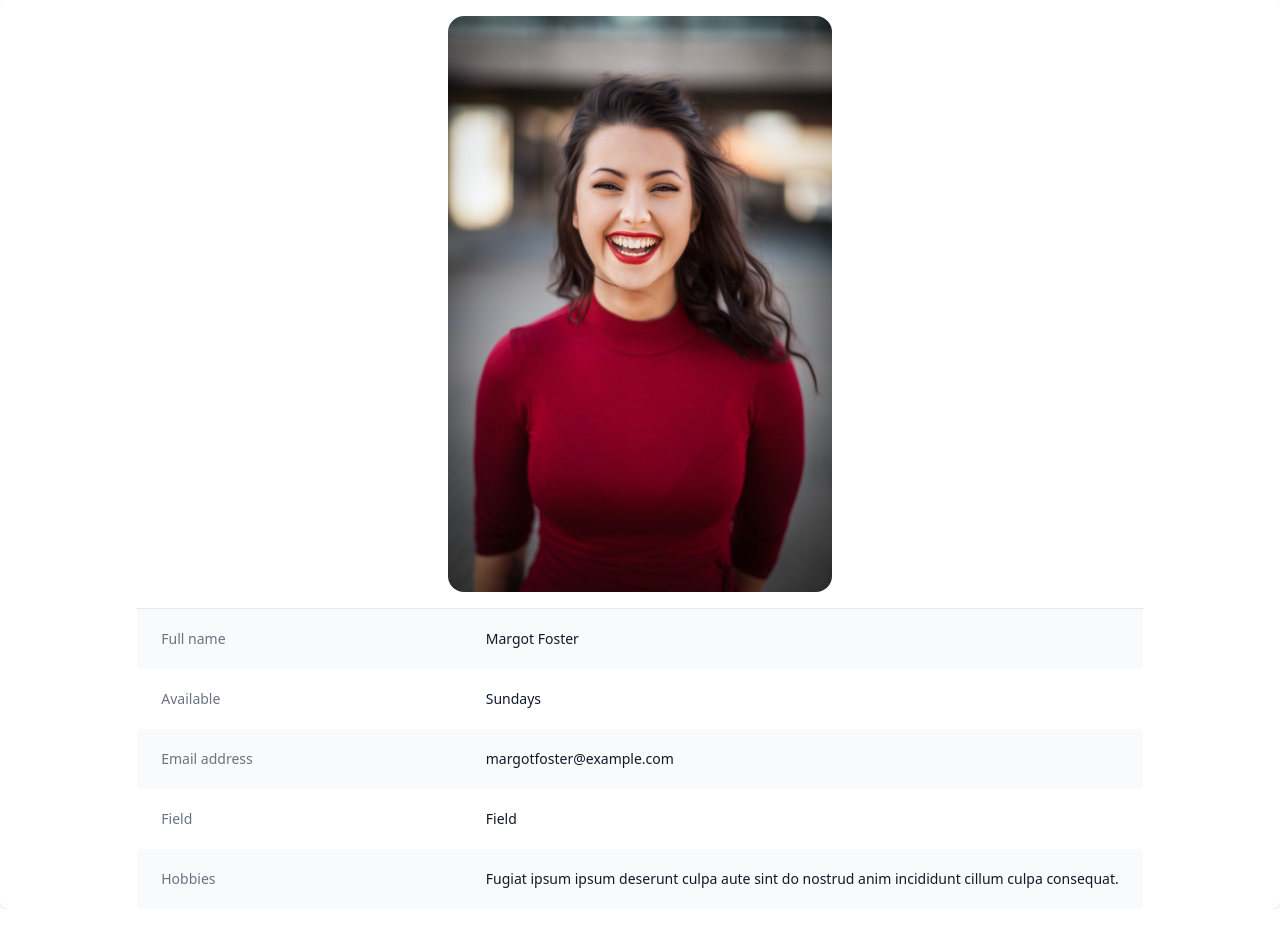
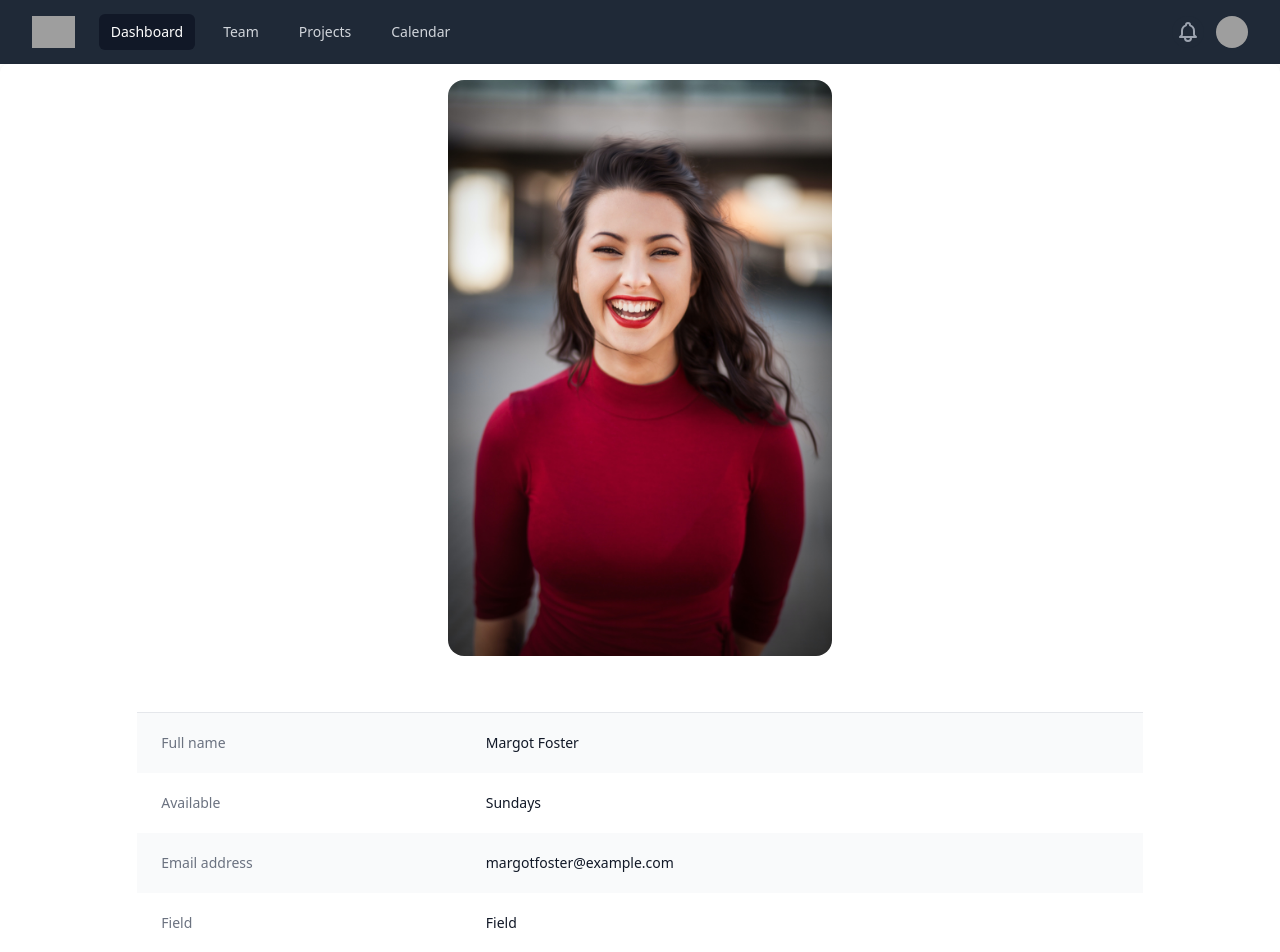
Before and after one commit to aymeeflores/social-app, a React (Create React App) app in the folder client/: page / in a window 1280 px wide. Shown: the top 952 px of the page. Before the commit the page ends 909 px from the top, so only its background shows below. Built offline with nearby package versions, Linux system fonts and the light colour scheme; grey boxes are pictures that could not be loaded.

Commit message:
profileview page

```diff
--- a/client/package.json
+++ b/client/package.json
@@ -3,6 +3,8 @@
   "version": "0.1.0",
   "private": true,
   "dependencies": {
+    "@headlessui/react": "^1.6.5",
+    "@heroicons/react": "^1.0.6",
     "@testing-library/jest-dom": "^5.16.4",
     "@testing-library/react": "^13.3.0",
     "@testing-library/user-event": "^13.5.0",
--- a/client/src/App.js
+++ b/client/src/App.js
@@ -1,14 +1,13 @@
 import "./App.css";
 import React from "react";
 import { BrowserRouter as Router, Switch, Route, Link } from "react-router-dom";
-import Login from "./pages/Login/Login.js";
-import Feed from "./components/Feed/Feed";
-import Profilecard from "./components/Profilecard/Profilecard";
-
+import Navbar from "./components/Navbar/Navbar";
+import Profileview from "./pages/Profileview/Profileview";
 function App() {
 	return (
 		<div>
-			<Profilecard />
+			<Navbar />
+			<Profileview />
 		</div>
 	);
 }
--- a/client/src/components/Profilecard/Profilecard.js
+++ b/client/src/components/Profilecard/Profilecard.js
@@ -13,7 +13,7 @@ function Profilecard() {
 					<img src={Profilepic} className="max-w-sm  rounded-2xl m-4  " alt="profile pic " />
 
 					<div>
-						<div className="border-t border-gray-200">
+						<div className="border-t border-gray-200 mt-20 sm:mt-10">
 							<dl>
 								<div className="bg-gray-50 px-4 py-5 sm:grid sm:grid-cols-3 sm:gap-4 sm:px-6">
 									<dt className="text-sm font-medium text-gray-500">Full name</dt>
--- /dev/null
+++ b/client/src/pages/Profileview/Profileview.js
@@ -0,0 +1,12 @@
+import React from "react";
+import Profilecard from "../../components/Profilecard/Profilecard";
+
+function Profileview() {
+	return (
+		<div>
+			<Profilecard />
+		</div>
+	);
+}
+
+export default Profileview;
```
Also changed, not shown: client/src/assets/michael-dam-mEZ3PoFGs_k-unsplash.jpg (added), 1 other file (tests, documents, lock files or other folders).
